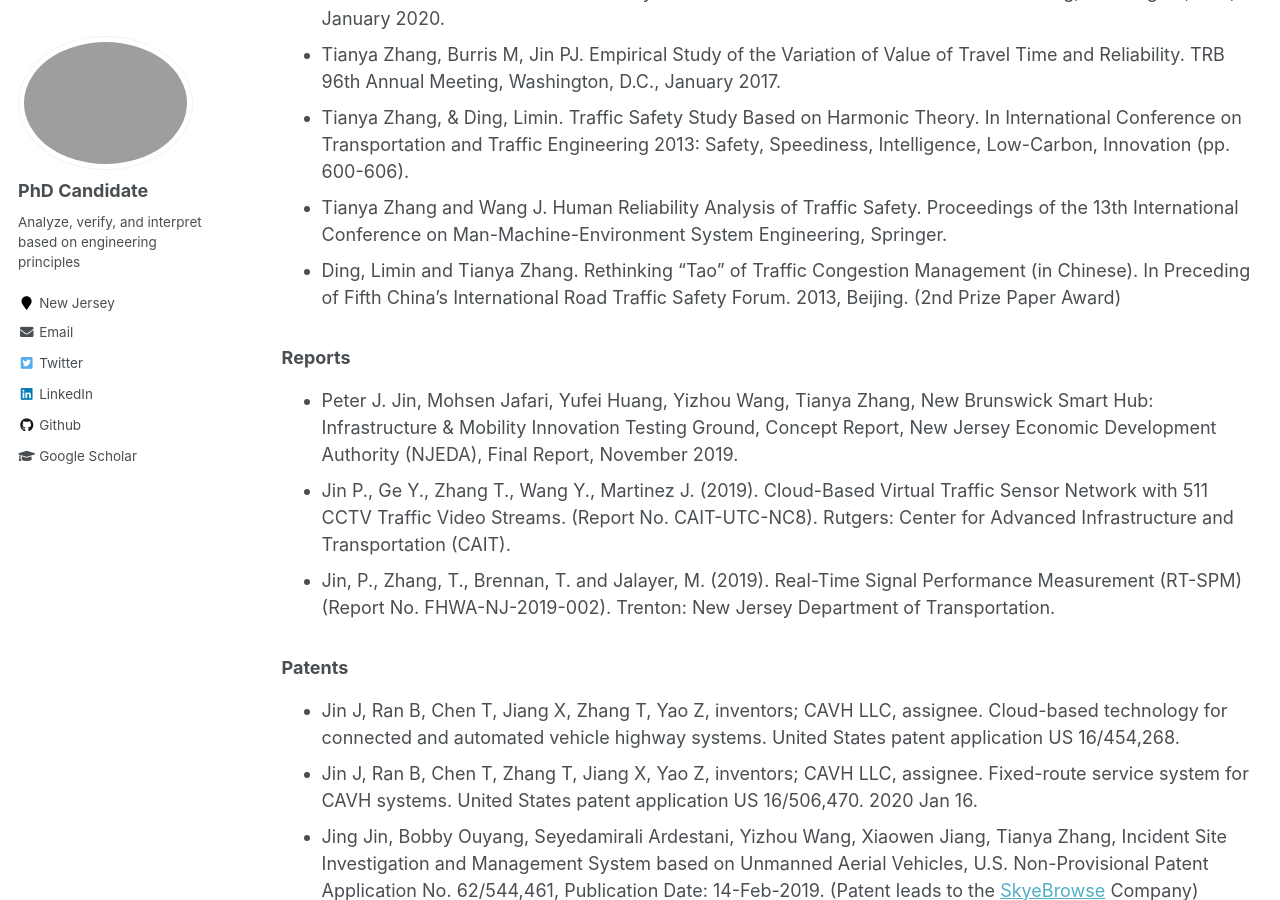
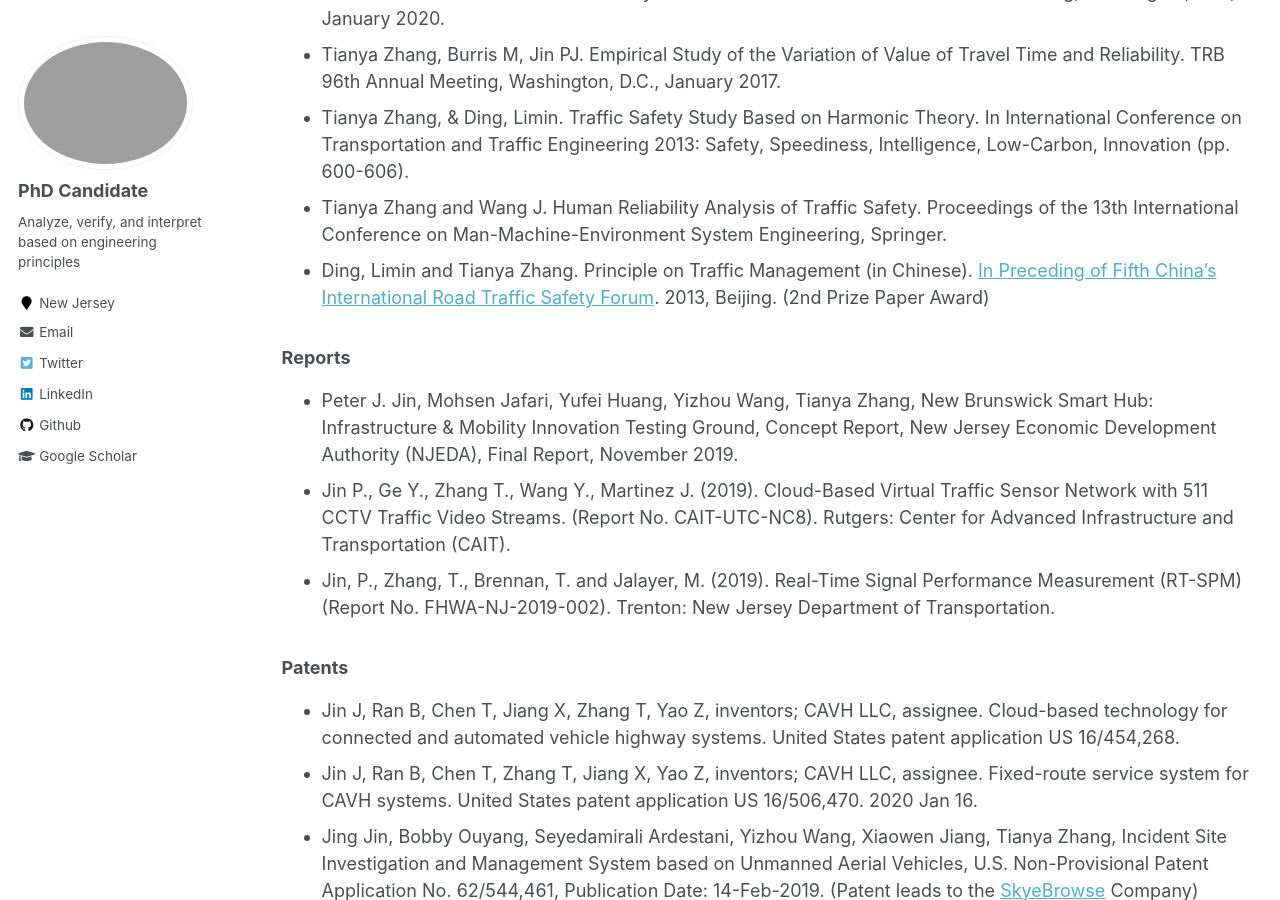
Before and after one commit to TeRyZh/Website, a Jekyll site: the page built from _pages/publications.md, in a window 1280 px wide and 900 px high, scrolled down 1183 px. Built offline with Jekyll 4.4.1, drawn with Linux system fonts in a browser that asks for light colours.

Commit message:
Update publications.md

```diff
--- a/_pages/publications.md
+++ b/_pages/publications.md
@@ -32,7 +32,7 @@ author_profile: true
 * Tianya Zhang, Burris M, Jin PJ. Empirical Study of the Variation of Value of Travel Time and Reliability. TRB 96th Annual Meeting, Washington, D.C., January 2017.
 * Tianya Zhang, & Ding, Limin. Traffic Safety Study Based on Harmonic Theory. In International Conference on Transportation and Traffic Engineering 2013: Safety, Speediness, Intelligence, Low-Carbon, Innovation (pp. 600-606).
 * Tianya Zhang and Wang J. Human Reliability Analysis of Traffic Safety. Proceedings of the 13th International Conference on Man-Machine-Environment System Engineering, Springer.
-* Ding, Limin and Tianya Zhang. Rethinking “Tao” of Traffic Congestion Management (in Chinese). In Preceding of Fifth China’s International Road Traffic Safety Forum. 2013, Beijing. (2nd Prize Paper Award)
+* Ding, Limin and Tianya Zhang. Principle on Traffic Management (in Chinese). [In Preceding of Fifth China’s International Road Traffic Safety Forum](http://www.rtsac.org/Html/2013_10_24/2_1916_2013_10_24_7322.html). 2013, Beijing. (2nd Prize Paper Award)
 
 ### Reports
 * Peter J. Jin, Mohsen Jafari, Yufei Huang, Yizhou Wang, Tianya Zhang, New Brunswick Smart Hub: Infrastructure & Mobility Innovation Testing Ground, Concept Report, New Jersey Economic Development Authority (NJEDA), Final Report, November 2019.
```
